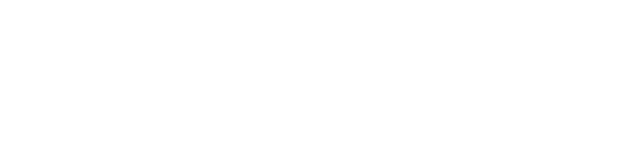
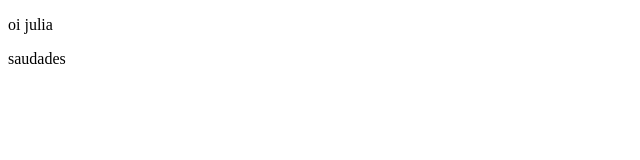
Before and after one commit to JoaoLMA/ceub-programacao-web, a plain HTML site: page index.html in a window 1280 px wide. Shown: the whole page, without its empty margins (0-640 px from the left). Drawn offline with Linux system fonts and the light colour scheme.

Commit message:
alteração

```diff
--- a/index.html
+++ b/index.html
@@ -6,6 +6,7 @@
     <title>AAAAAAAAAAAAAAAAAAAAAA</title>
 </head>
 <body>
-
+    <p>oi julia</p>
+    <p>saudades</p>
 </body>
 </html>
```
